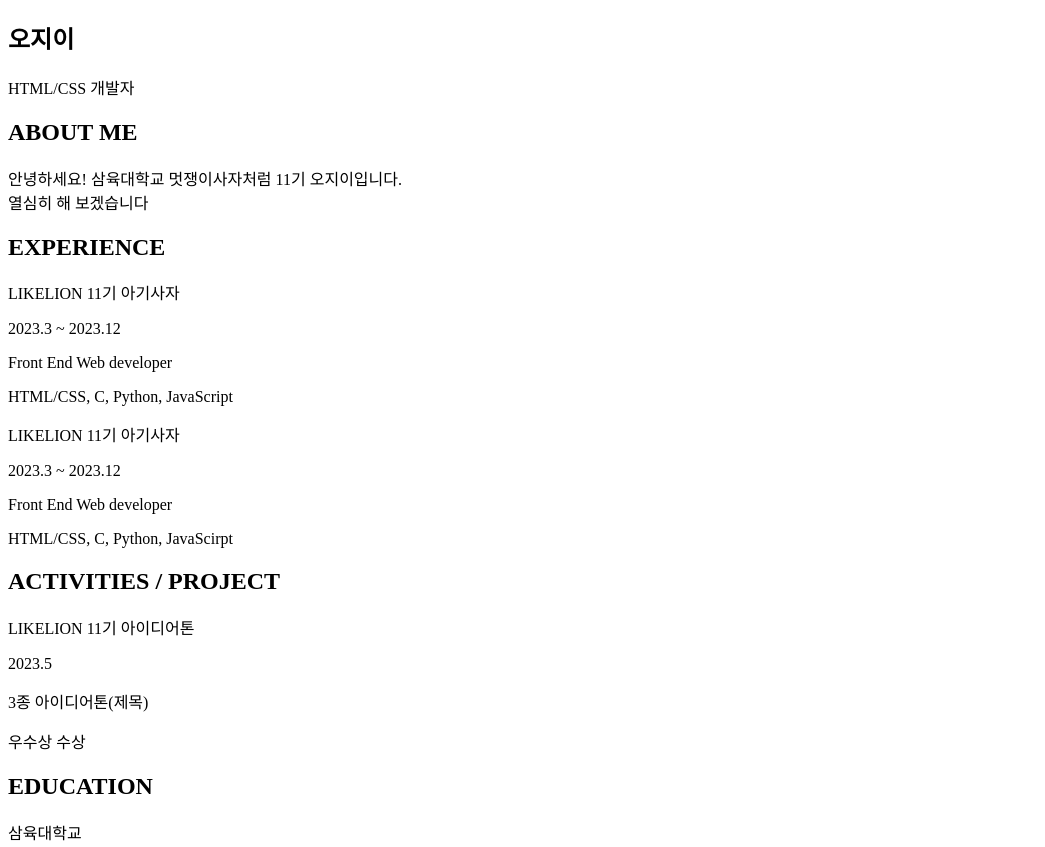
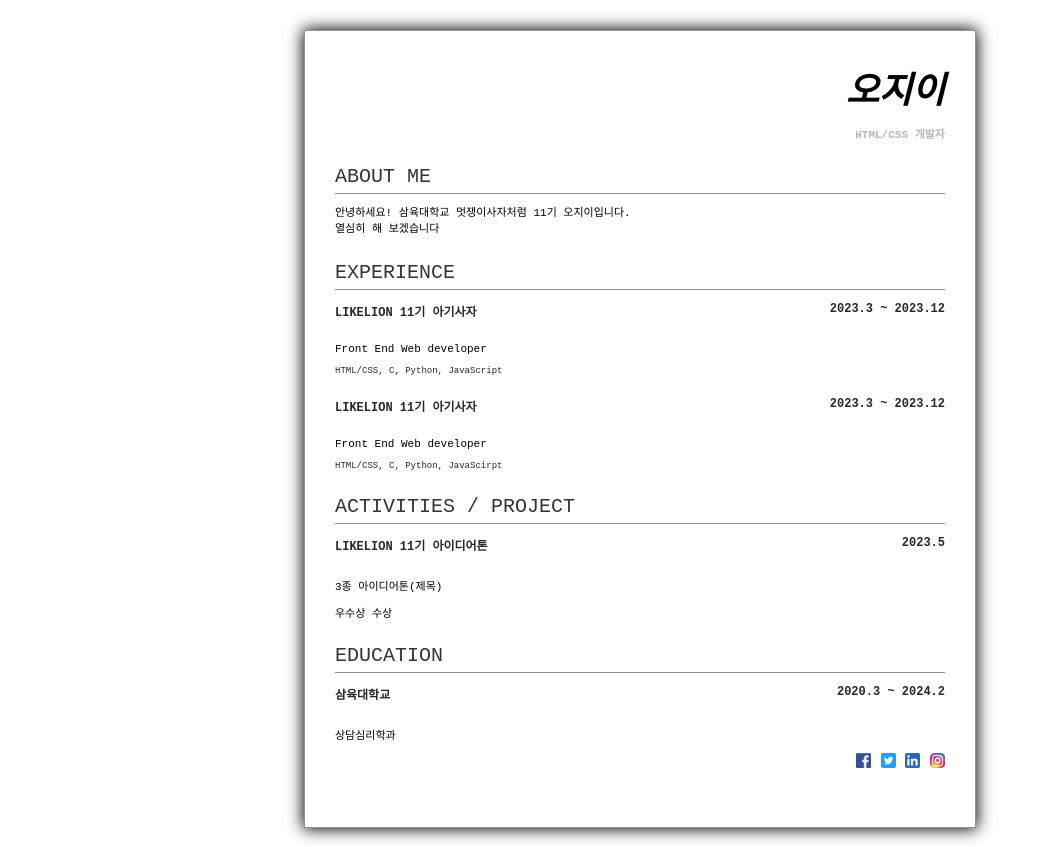
Before and after one commit to jeeee712/resume, a plain HTML site: page index.html in a window 1280 px wide. Shown: the top 847 px of the page, without its empty margins (0-1045 px from the left). Drawn offline with Linux system fonts and the light colour scheme; a web font is replaced by a local one.

Commit message:
이력서 작성

```diff
--- /dev/null
+++ b/index.css
@@ -0,0 +1,97 @@
+* {
+  font-family: "Nanum Gothic Coding", monospace;
+}
+
+body,
+h1,
+h2 {
+  margin: 0px;
+  padding: 0px;
+}
+
+h1 {
+  font-size: 36px;
+  font-weight: bold;
+  font-style: italic;
+}
+
+h2 {
+  font-size: 20px;
+  color: rgb(53, 53, 53);
+  font-weight: lighter;
+  border-bottom: 1px solid #909090;
+  padding-bottom: 5px;
+}
+
+.main-box {
+  width: 610px;
+  border: 1px solid #909090;
+  padding: 30px;
+  margin: 30px;
+  margin-left: auto;
+  margin-right: auto;
+  box-shadow: 0 0 15px 1px black;
+}
+
+.name-txt {
+  font-size: 11px;
+  color: rgb(182, 182, 182);
+  font-weight: bold;
+}
+
+.about-me-txt {
+  font-size: 11px;
+  line-height: 16px;
+}
+
+.title-txt {
+  font-size: 12px;
+  font-weight: bold;
+  color: #282828;
+  float: left;
+}
+
+.year-txt {
+  font-size: 12px;
+  font-weight: bold;
+  color: #282828;
+  float: right;
+}
+
+.float-wrap {
+  overflow: hidden;
+}
+
+footer {
+  text-align: center;
+  background-color: #1e1e1e;
+  color: #919191;
+  font-size: 14px;
+  padding: 15px;
+}
+
+section {
+  margin-bottom: 24px;
+}
+
+.title-box {
+  text-align: right;
+}
+
+.dese-txt {
+  font-size: 11px;
+}
+
+.dese-subtxt {
+  font-size: 9px;
+  color: #282828;
+}
+
+.sns-wrap {
+  text-align: right;
+}
+
+.sns-img {
+  width: 15px;
+  height: 15px;
+}
--- a/index.html
+++ b/index.html
@@ -5,12 +5,19 @@
     <meta http-equiv="X-UA-Compatible" content="IE=edge" />
     <meta name="viewport" content="width=device-width, initial-scale=1.0" />
     <title>오지이 이력서</title>
+    <link rel="stylesheet" href="./index.css" />
+    <link rel="preconnect" href="https://fonts.googleapis.com" />
+    <link rel="preconnect" href="https://fonts.gstatic.com" crossorigin />
+    <link
+      href="https://fonts.googleapis.com/css2?family=Nanum+Gothic+Coding:wght@400;700&display=swap"
+      rel="stylesheet"
+    />
   </head>
   <body>
     <div class="main-box">
-      <section class="tile-box">
+      <section class="title-box">
         <h1>오지이</h1>
-        <p>HTML/CSS 개발자</p>
+        <p class="name-txt">HTML/CSS 개발자</p>
       </section>
 
       <section>
@@ -26,15 +33,15 @@
         <h2>EXPERIENCE</h2>
         <!-- 첫 번째 경력 -->
         <div class="float-wrap">
-          <p class="tile-text">LIKELION 11기 아기사자</p>
-          <p class="year-text">2023.3 ~ 2023.12</p>
+          <p class="title-txt">LIKELION 11기 아기사자</p>
+          <p class="year-txt">2023.3 ~ 2023.12</p>
         </div>
         <p class="dese-txt">Front End Web developer</p>
         <p class="dese-subtxt">HTML/CSS, C, Python, JavaScript</p>
         <!-- 두 번째 경력 -->
         <div class="float-wrap">
-          <p class="tile-text">LIKELION 11기 아기사자</p>
-          <p class="year-text">2023.3 ~ 2023.12</p>
+          <p class="title-txt">LIKELION 11기 아기사자</p>
+          <p class="year-txt">2023.3 ~ 2023.12</p>
         </div>
         <p class="dese-txt">Front End Web developer</p>
         <p class="dese-subtxt">HTML/CSS, C, Python, JavaScirpt</p>
@@ -43,7 +50,7 @@
       <section>
         <h2>ACTIVITIES / PROJECT</h2>
         <div class="float-wrap">
-          <p class="tile-text">LIKELION 11기 아이디어톤</p>
+          <p class="title-txt">LIKELION 11기 아이디어톤</p>
           <p class="year-txt">2023.5</p>
         </div>
         <p class="dese-txt">3종 아이디어톤(제목)</p>
@@ -52,10 +59,28 @@
       <section>
         <h2>EDUCATION</h2>
         <div class="float-wrap">
-          <p class="tile-text">삼육대학교</p>
-          <p class="year-text">2020.3 ~ 2024.2</p>
+          <p class="title-txt">삼육대학교</p>
+          <p class="year-txt">2020.3 ~ 2024.2</p>
         </div>
         <p class="dese-txt">상담심리학과</p>
+
+        <!-- EDUCATION section -->
+
+        <!-- sns-zone -->
+        <div class="sns-wrap">
+          <a href="https://facebook.com" target="_blank"
+            ><img class="sns-img" src="./images/facebook.png.png"
+          /></a>
+          <a href="https://twitter.com" target="_blank"
+            ><img class="sns-img" src="./images/twitter.png.png"
+          /></a>
+          <a href="https://kr.linkedin.com" target="_blank"
+            ><img class="sns-img" src="./images/linked-in.png.png"
+          /></a>
+          <a href="https://instagram.com" target="_blank"
+            ><img class="sns-img" src="./images/insta.png.png"
+          /></a>
+        </div>
       </section>
     </div>
     <footer>
```
Also changed, not shown: images/facebook.png.png (added), images/insta.png.png (added), images/linked-in.png.png (added), images/twitter.png.png (added).
